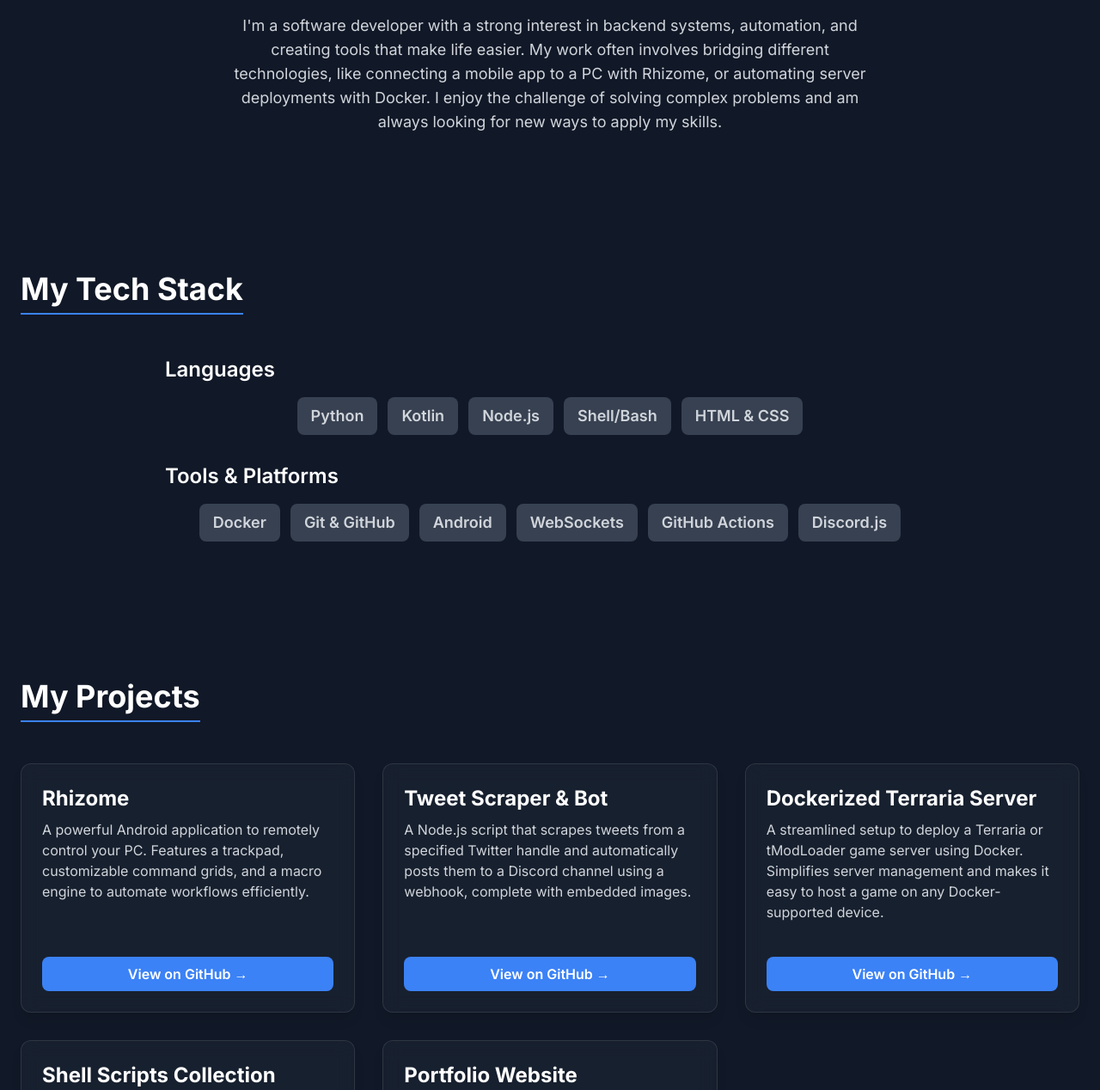
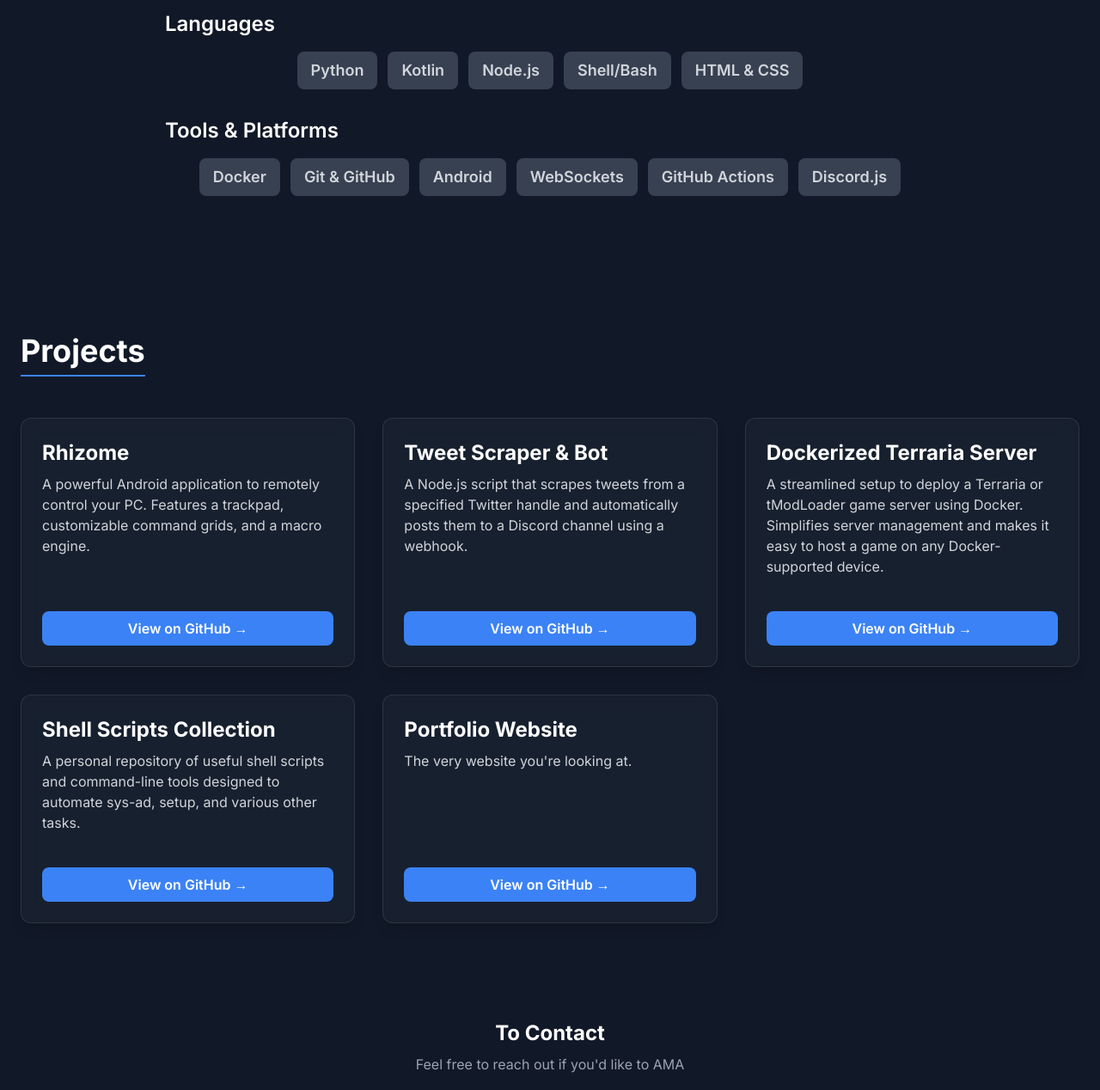
Before and after one commit to Sid-352/Sid-352.github.io, a plain HTML site: page index.html in a window 1280 px wide. Shown: the part 690-1958 px from the top of the page at 86% size. Drawn offline with nearby package versions, Linux system fonts and the light colour scheme.

Commit message:
Update index.html

```diff
--- a/index.html
+++ b/index.html
@@ -22,10 +22,10 @@
     <header class="container mx-auto px-6 py-16 text-center">
         <img src="https://github.com/Sid-352.png" alt="Profile Picture" class="w-32 h-32 md:w-40 md:h-40 rounded-full mx-auto mb-6 border-4 border-blue-500 shadow-lg">
         <h1 class="text-4xl md:text-6xl font-bold tracking-tight text-white">
-            Hi, I'm Sid-352
+            Hi, I'm Sid
         </h1>
         <p class="mt-4 text-lg md:text-xl text-gray-300 max-w-3xl mx-auto">
-            A developer passionate about creating practical tools, automating complex tasks, and exploring the intersection of software and systems. Welcome to my corner of the web.
+            Interested in creating tools, automating complex tasks, and exploring the intersection of software and systems.
         </p>
         <div class="mt-8">
             <a href="#projects" class="btn-primary text-white font-semibold py-3 px-6 rounded-lg shadow-lg inline-block">
@@ -35,20 +35,10 @@
     </header>
 
     <main class="container mx-auto px-6">
-        <!-- About Me Section -->
-        <section id="about" class="py-20 text-center">
-             <h2 class="text-3xl md:text-4xl font-bold text-white mb-6 section-title inline-block pb-2">
-                About Me
-            </h2>
-            <p class="text-gray-300 max-w-3xl mx-auto text-lg">
-                I'm a software developer with a strong interest in backend systems, automation, and creating tools that make life easier. My work often involves bridging different technologies, like connecting a mobile app to a PC with Rhizome, or automating server deployments with Docker. I enjoy the challenge of solving complex problems and am always looking for new ways to apply my skills.
-            </p>
-        </section>
-
         <!-- Tech Stack Section -->
         <section id="skills" class="py-20">
             <h2 class="text-3xl md:text-4xl font-bold text-center text-white mb-12 section-title inline-block pb-2">
-                My Tech Stack
+                Architectures I have used
             </h2>
             <div class="max-w-4xl mx-auto">
                 <div class="mb-8">
@@ -78,7 +68,7 @@
         <!-- Projects Section -->
         <section id="projects" class="py-20">
             <h2 class="text-3xl md:text-4xl font-bold text-center text-white mb-12 section-title inline-block pb-2">
-                My Projects
+                Projects
             </h2>
 
             <!-- Project Grid -->
@@ -89,7 +79,7 @@
                     <div class="p-6 flex-grow">
                         <h3 class="font-bold text-2xl mb-2 text-white">Rhizome</h3>
                         <p class="text-gray-300 text-base mb-4">
-                            A powerful Android application to remotely control your PC. Features a trackpad, customizable command grids, and a macro engine to automate workflows efficiently.
+                            A powerful Android application to remotely control your PC. Features a trackpad, customizable command grids, and a macro engine.
                         </p>
                     </div>
                     <div class="p-6 pt-0">
@@ -104,7 +94,7 @@
                     <div class="p-6 flex-grow">
                         <h3 class="font-bold text-2xl mb-2 text-white">Tweet Scraper & Bot</h3>
                         <p class="text-gray-300 text-base mb-4">
-                            A Node.js script that scrapes tweets from a specified Twitter handle and automatically posts them to a Discord channel using a webhook, complete with embedded images.
+                            A Node.js script that scrapes tweets from a specified Twitter handle and automatically posts them to a Discord channel using a webhook.
                         </p>
                     </div>
                     <div class="p-6 pt-0">
@@ -134,7 +124,7 @@
                     <div class="p-6 flex-grow">
                         <h3 class="font-bold text-2xl mb-2 text-white">Shell Scripts Collection</h3>
                         <p class="text-gray-300 text-base mb-4">
-                            A personal repository of useful shell scripts and command-line tools designed to automate system administration, setup, and various other tasks on Linux systems.
+                            A personal repository of useful shell scripts and command-line tools designed to automate sys-ad, setup, and various other tasks.
                         </p>
                     </div>
                     <div class="p-6 pt-0">
@@ -148,7 +138,7 @@
                     <div class="p-6 flex-grow">
                         <h3 class="font-bold text-2xl mb-2 text-white">Portfolio Website</h3>
                         <p class="text-gray-300 text-base mb-4">
-                            The very website you're looking at. A clean, responsive, single-page portfolio built to showcase my projects and skills, styled with Tailwind CSS.
+                            The very website you're looking at.
                         </p>
                     </div>
                     <div class="p-6 pt-0">
@@ -164,8 +154,8 @@
     <!-- Footer -->
     <footer class="bg-gray-900 text-white">
         <div class="container mx-auto px-6 py-8 text-center">
-            <h3 class="text-2xl font-bold mb-2">Let's Connect</h3>
-            <p class="text-gray-400 mb-6">Feel free to reach out if you'd like to collaborate or just say hi!</p>
+            <h3 class="text-2xl font-bold mb-2">To Contact</h3>
+            <p class="text-gray-400 mb-6">Feel free to reach out if you'd like to AMA</p>
             <div class="flex justify-center space-x-6">
                 <!-- GitHub Icon -->
                  <a href="https://github.com/Sid-352" target="_blank" rel="noopener noreferrer" class="text-gray-400 hover:text-white transition-colors duration-300">
@@ -184,6 +174,5 @@
 
     <!-- Custom Script -->
     <script src="script.js"></script>
-
 </body>
 </html>
```
